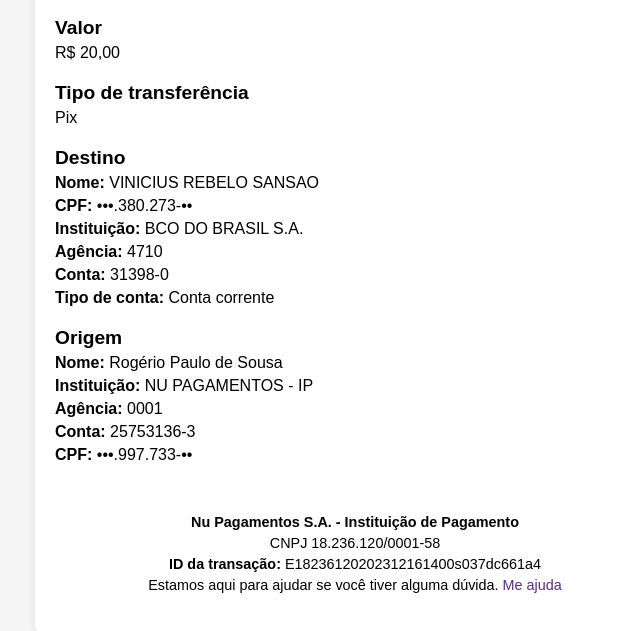
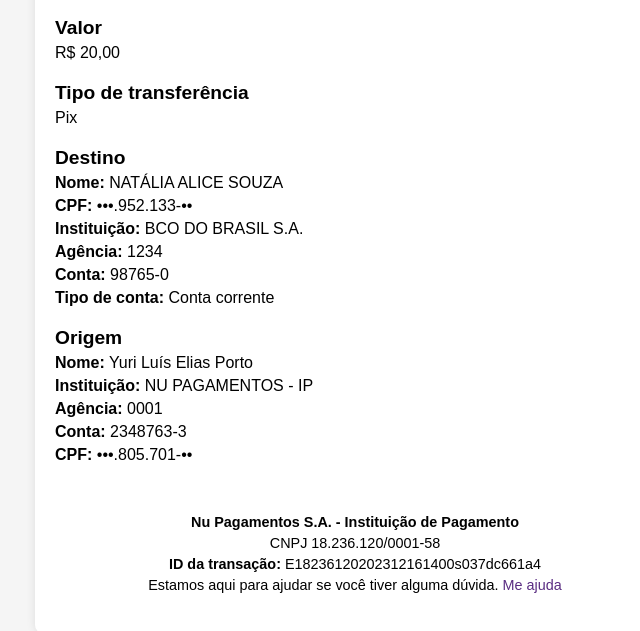
Before and after one commit to rogeriopaulos/paysolutions, a plain HTML site: page index.html in a window 1280 px wide. Shown: the part 293-924 px from the top of the page, without its empty margins (285-925 px from the left). Drawn offline with Linux system fonts and the light colour scheme; a script that the page names is missing.

Commit message:
Alterando dados de exemplo

```diff
--- a/index.html
+++ b/index.html
@@ -25,20 +25,20 @@
         </div>
         <div class="details">
             <h2>Destino</h2>
-            <p><strong>Nome:</strong> VINICIUS REBELO SANSAO</p>
-            <p><strong>CPF:</strong> •••.380.273-••</p>
+            <p><strong>Nome:</strong> NATÁLIA ALICE SOUZA</p>
+            <p><strong>CPF:</strong> •••.952.133-••</p>
             <p><strong>Instituição:</strong> BCO DO BRASIL S.A.</p>
-            <p><strong>Agência:</strong> 4710</p>
-            <p><strong>Conta:</strong> 31398-0</p>
+            <p><strong>Agência:</strong> 1234</p>
+            <p><strong>Conta:</strong> 98765-0</p>
             <p><strong>Tipo de conta:</strong> Conta corrente</p>
         </div>
         <div class="details">
             <h2>Origem</h2>
-            <p><strong>Nome:</strong> Rogério Paulo de Sousa</p>
+            <p><strong>Nome:</strong> Yuri Luís Elias Porto</p>
             <p><strong>Instituição:</strong> NU PAGAMENTOS - IP</p>
             <p><strong>Agência:</strong> 0001</p>
-            <p><strong>Conta:</strong> 25753136-3</p>
-            <p><strong>CPF:</strong> •••.997.733-••</p>
+            <p><strong>Conta:</strong> 2348763-3</p>
+            <p><strong>CPF:</strong> •••.805.701-••</p>
         </div>
         <div class="footer">
             <p><strong>Nu Pagamentos S.A. - Instituição de Pagamento</strong></p>
```
